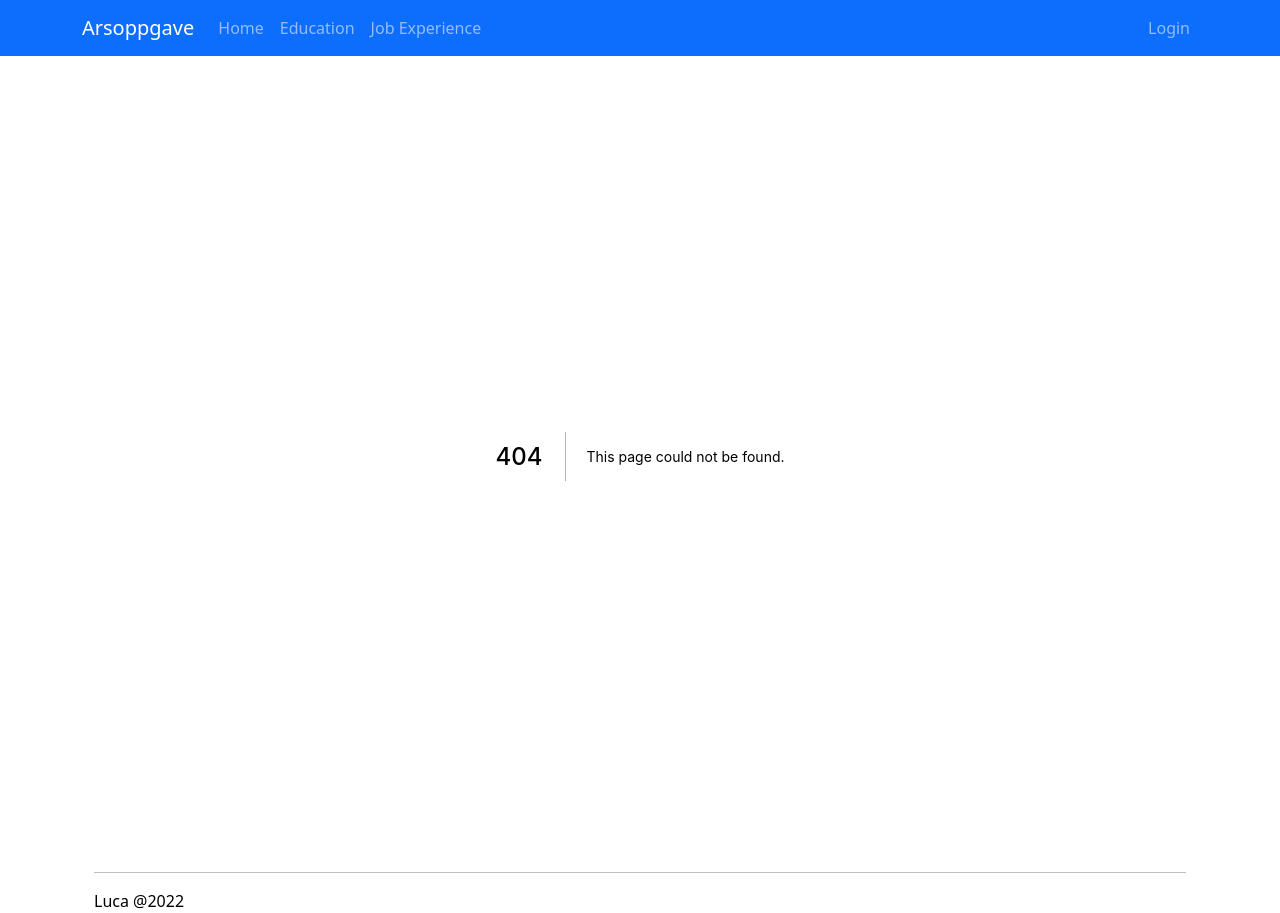
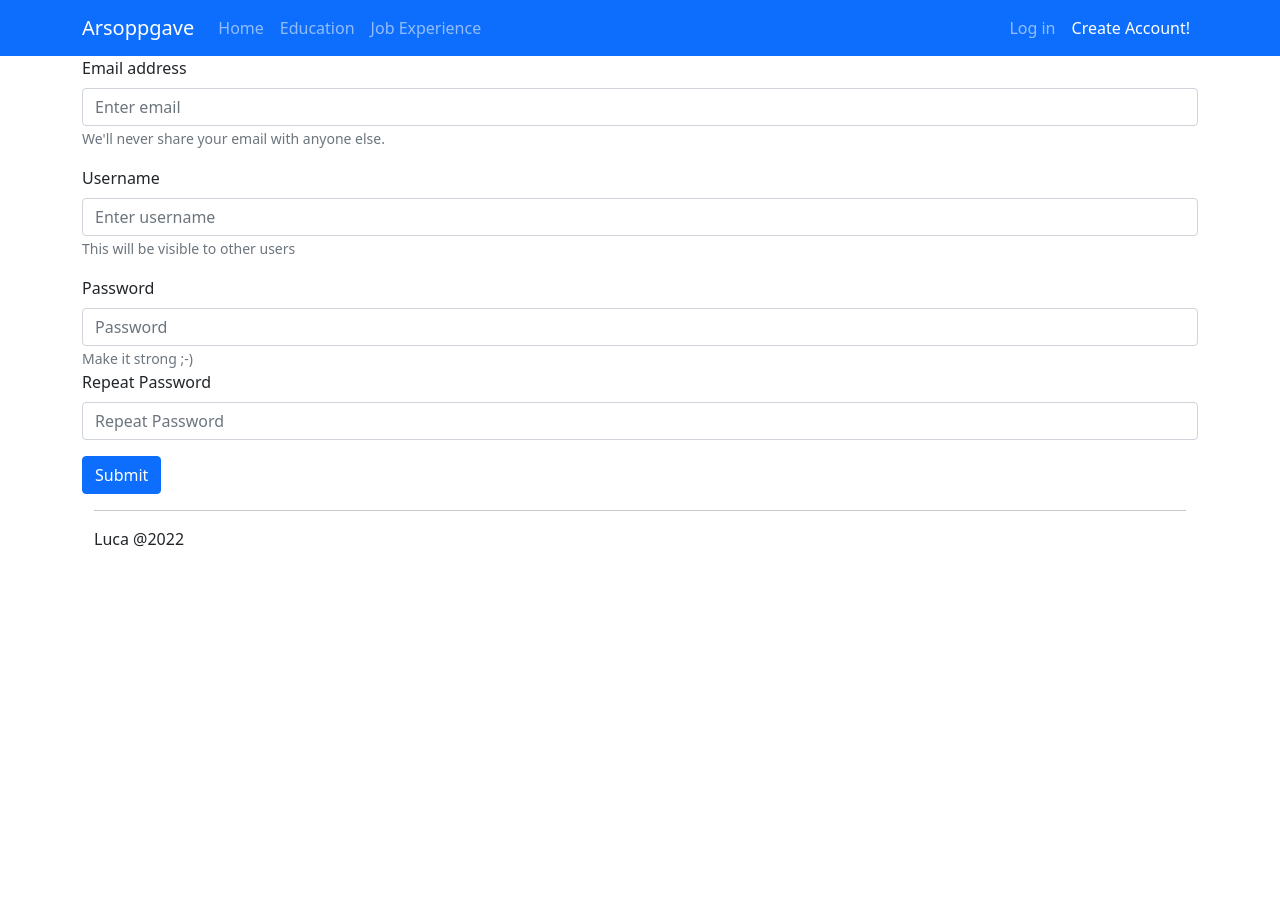
Before and after one commit to AnInternetTroll/arsoppgave.desktop, a Next.js app: page /register in a window 1280 px wide. Before the commit this address had no page. After the commit the page ends 800 px from the top, so only its background shows below. Built offline with nearby package versions, Linux system fonts and the light colour scheme.

Commit message:
Add settings and registration page and fix up the navigation bar active links

```diff
--- a/components/NavigationBar.tsx
+++ b/components/NavigationBar.tsx
@@ -1,13 +1,17 @@
 import Link from "next/link";
+import { useRouter } from "next/router";
 import Container from "react-bootstrap/Container";
 import Nav from "react-bootstrap/Nav";
 import Navbar from "react-bootstrap/Navbar";
 import NavDropdown from "react-bootstrap/NavDropdown";
-import { useSelector } from "react-redux";
+import { useDispatch, useSelector } from "react-redux";
 import { User } from "./api_types";
+import { DELETE_CURRENT_USER, DELETE_TOKEN } from "./reducers/types";
 import { State } from "./store";
 
 export default function NavigationBar() {
+	const router = useRouter();
+	const dispatch = useDispatch();
 	const user = useSelector<State, User | undefined>(state =>
 		state?.auth?.user
 	);
@@ -20,7 +24,7 @@ export default function NavigationBar() {
 						Arsoppgave
 					</Navbar.Brand>
 				</Link>
-				<Nav className="me-auto">
+				<Nav className="me-auto" activeKey={router.pathname}>
 					<Link href="/" passHref>
 						<Nav.Link>
 							Home
@@ -37,8 +41,9 @@ export default function NavigationBar() {
 						</Nav.Link>
 					</Link>
 				</Nav>
-				<Nav>
+				<Nav activeKey={router.pathname}>
 					{user
+						// If the user is logged in
 						? (
 							<>
 								<NavDropdown
@@ -54,18 +59,48 @@ export default function NavigationBar() {
 											Settings
 										</NavDropdown.Item>
 									</Link>
+									{user.role === "super" ||
+											user.role === "admin"
+										? (
+											<Link
+												href={`/admin`}
+												passHref
+											>
+												<NavDropdown.Item>
+													Admin panel
+												</NavDropdown.Item>
+											</Link>
+										)
+										: undefined}
 								</NavDropdown>
 								<Nav.Link>
-									<span onClick={() => dispatch({ type: DELTE_TOKEN })}>Log out</span>
+									<span
+										onClick={() => {
+											dispatch({ type: DELETE_TOKEN });
+											dispatch({
+												type: DELETE_CURRENT_USER,
+											});
+										}}
+									>
+										Log out
+									</span>
 								</Nav.Link>
 							</>
 						)
 						: (
-							<Link href="/login" passHref>
-								<Nav.Link>
-									Login
-								</Nav.Link>
-							</Link>
+							// If no user is logged in
+							<>
+								<Link href="/login" passHref>
+									<Nav.Link>
+										Log in
+									</Nav.Link>
+								</Link>
+								<Link href="/register" passHref>
+									<Nav.Link>
+										Create Account!
+									</Nav.Link>
+								</Link>
+							</>
 						)}
 				</Nav>
 			</Container>
--- /dev/null
+++ b/components/Register.tsx
@@ -0,0 +1,109 @@
+import { type FormEventHandler, useRef, useState } from "react";
+import Button from "react-bootstrap/Button";
+import Form from "react-bootstrap/Form";
+import type { ApiError } from "./api_types";
+import { register } from "./utils/auth";
+
+export default function Register() {
+	// This feedback is only used in this component
+	// As such we don't use global state
+	const [feedback, setFeedback] = useState("");
+	const password2El = useRef<HTMLInputElement>();
+
+	const onSubmit: FormEventHandler<HTMLFormElement> = (e) => {
+		// The default is refresh the page pretty much
+		// Not very modern
+		e.preventDefault();
+		const formData = new FormData(e.currentTarget);
+		const password2 = formData.get("password2");
+		const email = formData.get("email")! as string;
+		const password = formData.get("password")! as string;
+		const username = formData.get("username")! as string;
+		if (password2 !== password) {
+			console.log(password, password2);
+			return password2El.current?.setCustomValidity(
+				"Passwords don't match",
+			);
+		} else password2El.current?.setCustomValidity("");
+		register({
+			username,
+			password,
+			email,
+		}).then(() => {
+			setFeedback("Account succesfully registered");
+			setTimeout(() => (location.href = "/login"), 3000);
+		}).catch((err: ApiError) => {
+			// We are pretty much asserting that ApiError is actually an ApiError
+			// We never know with the wacko who's working on the backend
+			if (err.message) setFeedback(err.message);
+			else {
+				console.error(err);
+				setFeedback(
+					"Something terrible has happened, check console and report this to the admin",
+				);
+			}
+		});
+	};
+
+	return (
+		<Form onSubmit={onSubmit}>
+			<Form.Group className="mb-3" controlId="formBasicEmail">
+				<Form.Label>
+					Email address
+				</Form.Label>
+				<Form.Control
+					type="email"
+					placeholder="Enter email"
+					name="email"
+					required
+				/>
+				<Form.Text className="text-muted">
+					We&apos;ll never share your email with anyone else.
+				</Form.Text>
+			</Form.Group>
+
+			<Form.Group className="mb-3" controlId="formBasicEmail">
+				<Form.Label>
+					Username
+				</Form.Label>
+				<Form.Control
+					type="text"
+					placeholder="Enter username"
+					name="username"
+					required
+				/>
+				<Form.Text className="text-muted">
+					This will be visible to other users
+				</Form.Text>
+			</Form.Group>
+
+			<Form.Group className="mb-3" controlId="formBasicPassword">
+				<Form.Label>Password</Form.Label>
+				<Form.Control
+					type="password"
+					placeholder="Password"
+					name="password"
+					required
+				/>
+				<Form.Text className="text-muted">
+					Make it strong ;-)
+				</Form.Text>
+				<br />
+				<Form.Label>Repeat Password</Form.Label>
+				<Form.Control
+					/* @ts-ignore I think react-bootstrap's typings are bad here, otherwise idk why this would be null */
+					ref={password2El}
+					type="password"
+					placeholder="Repeat Password"
+					name="password2"
+					required
+				/>
+			</Form.Group>
+			<Button variant="primary" type="submit">
+				Submit
+			</Button>{" "}
+			{feedback}
+			<br />
+		</Form>
+	);
+}
--- a/components/utils/auth.ts
+++ b/components/utils/auth.ts
@@ -34,3 +34,28 @@ export async function login(email: string, password: string): Promise<Token> {
 	if (response.ok) return responseData as Token;
 	else throw responseData as ApiError;
 }
+
+/**
+ * Login into a user's account with their credentials.
+ * If this fails it will throw an error.
+ * @param email A valid email address
+ * @param password
+ * @returns A token object which should be used to get a User
+ */
+export async function register(
+	{ email, password, username }: {
+		email: string;
+		password: string;
+		username: string;
+	},
+): Promise<true> {
+	const response = await fetch(`${process.env.API}/auth/register`, {
+		method: "POST",
+		headers: {
+			"Content-Type": "application/json",
+		},
+		body: JSON.stringify({ username, email, password }),
+	});
+	if (response.ok) return response.ok;
+	else throw await response.json() as ApiError;
+}
--- /dev/null
+++ b/pages/register.tsx
@@ -0,0 +1,5 @@
+import Register from "../components/Register";
+
+export default function RegisterPage() {
+	return <Register />;
+}
```
Also changed, not shown: components/Login.tsx (+12 -0 lines), components/Settings.tsx (added, +76 -0 lines), pages/user/[username]/settings.tsx (+5 -2 lines).
